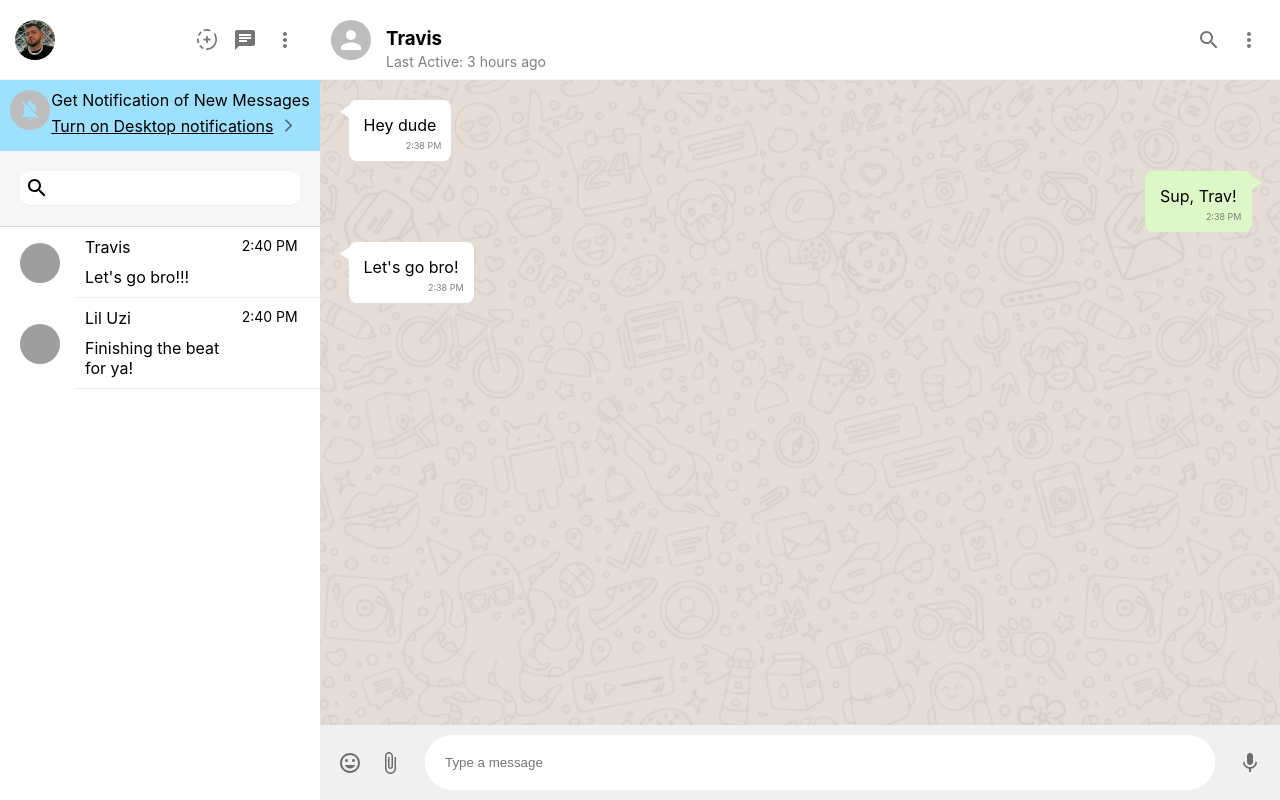
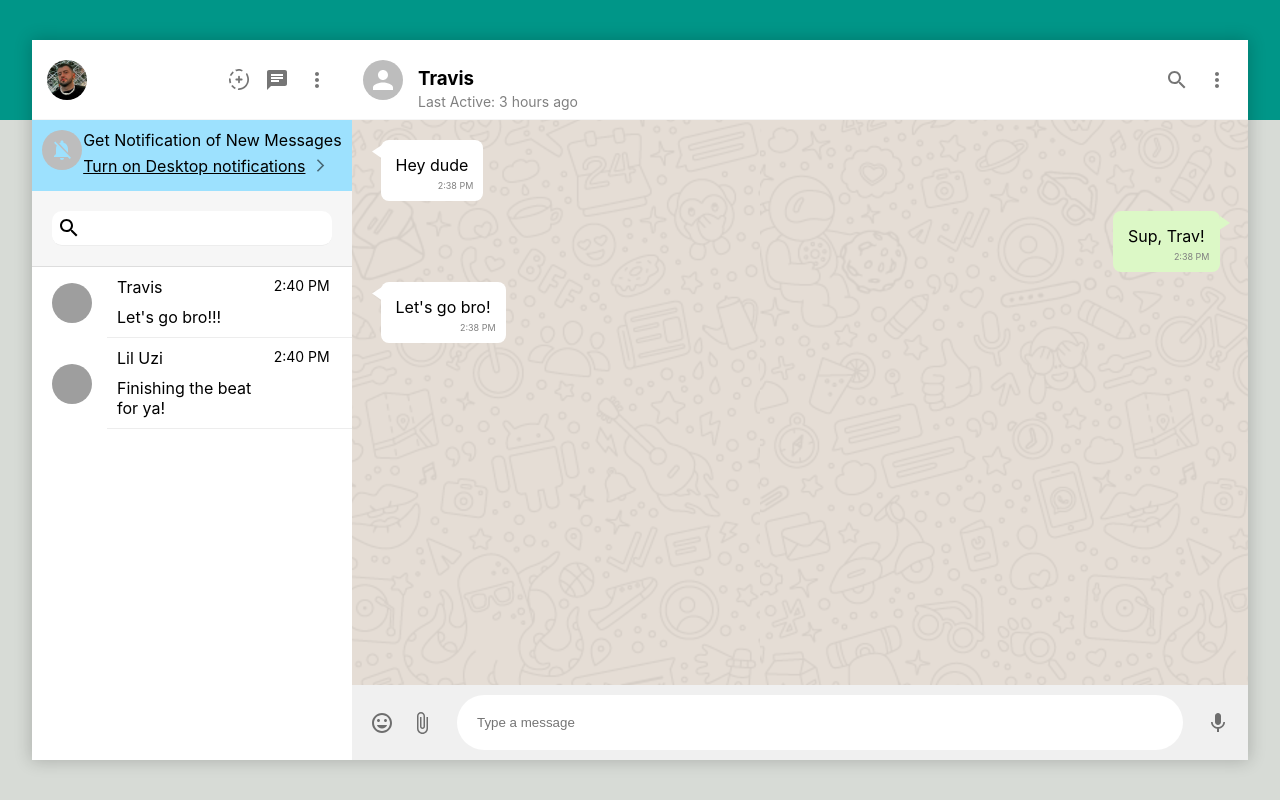
Before and after one commit to joaolessab/whatsapp-web-clone--next.js-firebase9, a Next.js app in the folder app/: page /chat/1 in a window 1280 px wide. Built offline with nearby package versions, Linux system fonts and the light colour scheme; grey boxes are pictures that could not be loaded.

Commit message:
CSS Adjustments

```diff
--- a/app/components/Layout.jsx
+++ b/app/components/Layout.jsx
@@ -24,16 +24,20 @@ const Wrapper = styled.div`
 
 const Container = styled.div`
     display: flex;
-    width: 75vh;
+    width: 95%;
     margin: auto;
     margin-top: 20px;
     margin-bottom: 20px;
     box-shadow: 0 0 1rem 0.05rem rgba(0, 0, 0, 0.2);
-    height: 100vh;
+    height: 90vh;
 
-    @media (max-width: 1440px){
-        width: 100%;
+    @media (max-width: 1000px){
         heigth: 100vh;
         margin: 0;
     }
+
+    @media (max-width: 600px){
+        width: 100%;
+        height: 100%;
+    }
 `
--- a/app/pages/chat/[id].js
+++ b/app/pages/chat/[id].js
@@ -21,4 +21,12 @@ const Container = styled.div`
 
 const ChatContainer = styled.div`
     flex: 1;
+    overflow: scroll;
+    max-height: 100vh;
+
+    ::-webkit-scrollbar{
+        display: none;
+    }
+    -ms-overflow-style: none;
+    scrollbar-width: none;
 `
```
